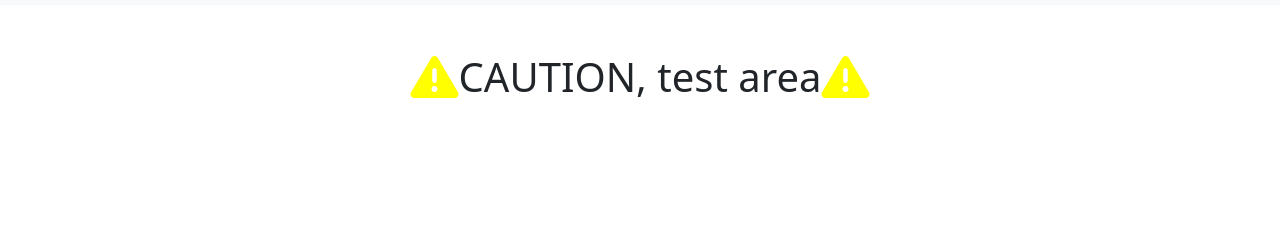
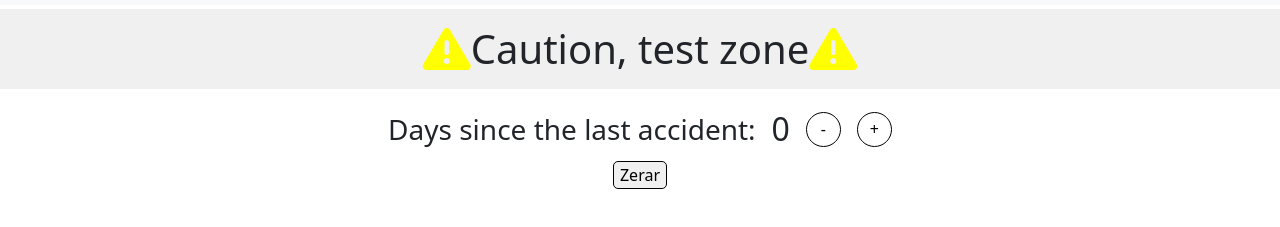
Before and after one commit to Alexandredornellas/Bootstrap-learning, a plain HTML site: page index.html in a window 1280 px wide. Shown: the part 103-330 px from the top of the page. Drawn offline with Linux system fonts and the light colour scheme; files that its build step writes are made by us from their sources.

Commit message:
Inclusao de diversos scripts para funcionamento do contador e desafio de código da DIO

```diff
--- a/components/css/style.css
+++ b/components/css/style.css
@@ -0,0 +1,45 @@
+@import url('https://fonts.googleapis.com/css2?family=Roboto:ital,wght@0,100;0,300;0,400;1,300;1,400&display=swap');
+
+.welcome{
+    background-color: #f0f0f0;
+    display: flex;
+    justify-content: center;
+    padding: 1em;
+}
+.counter{
+    align-items: center;
+    display: flex;
+    justify-content: center;
+    text-align: center;
+    margin-top: 1em;
+}
+
+.counter button{
+    background-color: #fff;
+    border: 1px solid;
+    border-radius: 50%;
+    height: 35px;
+    margin-left: 1em;
+    width: 35px;
+
+}
+
+.counter span{
+    margin-left: .5em;
+}
+
+.restart_counter{
+    display: flex;
+    justify-content: center;
+    margin-top: .5em;
+}
+
+.restart_counter button{
+    background-color: #f0f0f0;
+    border: 1px solid;
+    border-radius: 5px;
+}
+
+h1, h2, h3, h4, h5, h6{
+    margin: 0;
+}
--- /dev/null
+++ b/components/js/scripts.js
@@ -0,0 +1,30 @@
+var currentNumberWrapper = document.getElementById("currentNumber");
+var currentNumber = 0;
+
+function increment(){
+    currentNumber = currentNumber + 1;
+    currentNumberWrapper.innerHTML = currentNumber;
+    compare(currentNumber, 10, 0);
+}
+
+function decrement(){
+    currentNumber = currentNumber - 1;
+    currentNumberWrapper.innerHTML = currentNumber;
+    compare(currentNumber, 10, 0);
+}
+
+document.getElementById("zero").addEventListener("click", function(){
+    document.getElementById("currentNumber").innerHTML = "0";
+    currentNumber = 0;
+})
+
+function compare(currentNumber, maxTarget, minTarget){
+    if(currentNumber === maxTarget){
+        alert("Liar, lol.")
+    } else if (currentNumber < minTarget){
+        currentNumberWrapper.style.color = "red";
+    }
+    else if (currentNumber >= minTarget){
+        currentNumberWrapper.style.color = "black";
+    }
+}
--- a/index.html
+++ b/index.html
@@ -5,9 +5,8 @@
     <meta http-equiv="X-UA-Compatible" content="IE=edge">
     <meta name="viewport" content="width=device-width, initial-scale=1.0">
     <link rel="stylesheet" type="text/css" href="bootstrap-5.1.3-dist/css/bootstrap.min.css">
-    <link rel="stylesheet" type="text/css" href="components/style.css">
+    <link rel="stylesheet" type="text/css" href="components/css/style.css">
     <script type="text/javascript" src="bootstrap-5.1.3-dist/js/bootstrap.min.js"> </script>
-    <script type="text/javascript" src="components/js/começo.js"></script>
     <script src="https://kit.fontawesome.com/f5dc66c0f8.js" crossorigin="anonymous"></script>
     <title>Bootstrap learning</title>
 </head>
@@ -44,11 +43,23 @@
           </nav>
     </header>
     <header>
-        <div style="display: flex; justify-content: center;" class="mt-5">
+        <div class="mt-1 welcome">
           <i class="fas fa-exclamation-triangle fa-3x" style="color: yellow;"></i>
-          <h1>CAUTION, test area</h1>
+          <h1>Caution, test zone</h1>
           <i class="fas fa-exclamation-triangle fa-3x" style="color: yellow;"></i>
         </div>
     </header>
+    <section>
+        <div class="counter">
+        <h3>Days since the last accident:  </h3>
+          <span id="currentNumber" style="font-size: 2em;">0</span>
+              <button name="decrement" onclick="decrement()">-</button>
+              <button name="increment" onclick="increment()">+</button>
+        </div>
+        <div class="restart_counter">
+          <button id="zero">Zerar</button>
+        </div>
+    </section>
+<script type="text/javascript" src="components/js/scripts.js"></script>
 </body>
 </html>
```
Also changed, not shown: components/js/começo.js (deleted).
